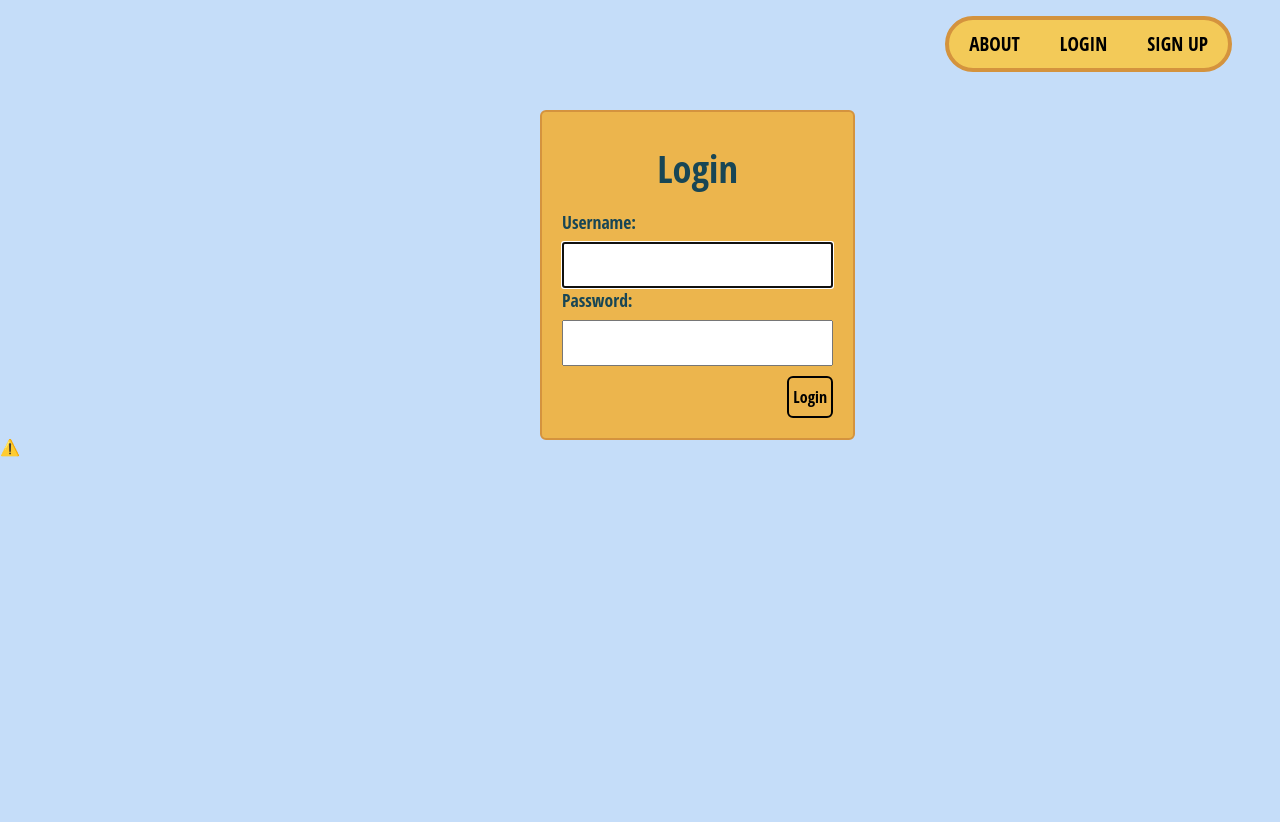
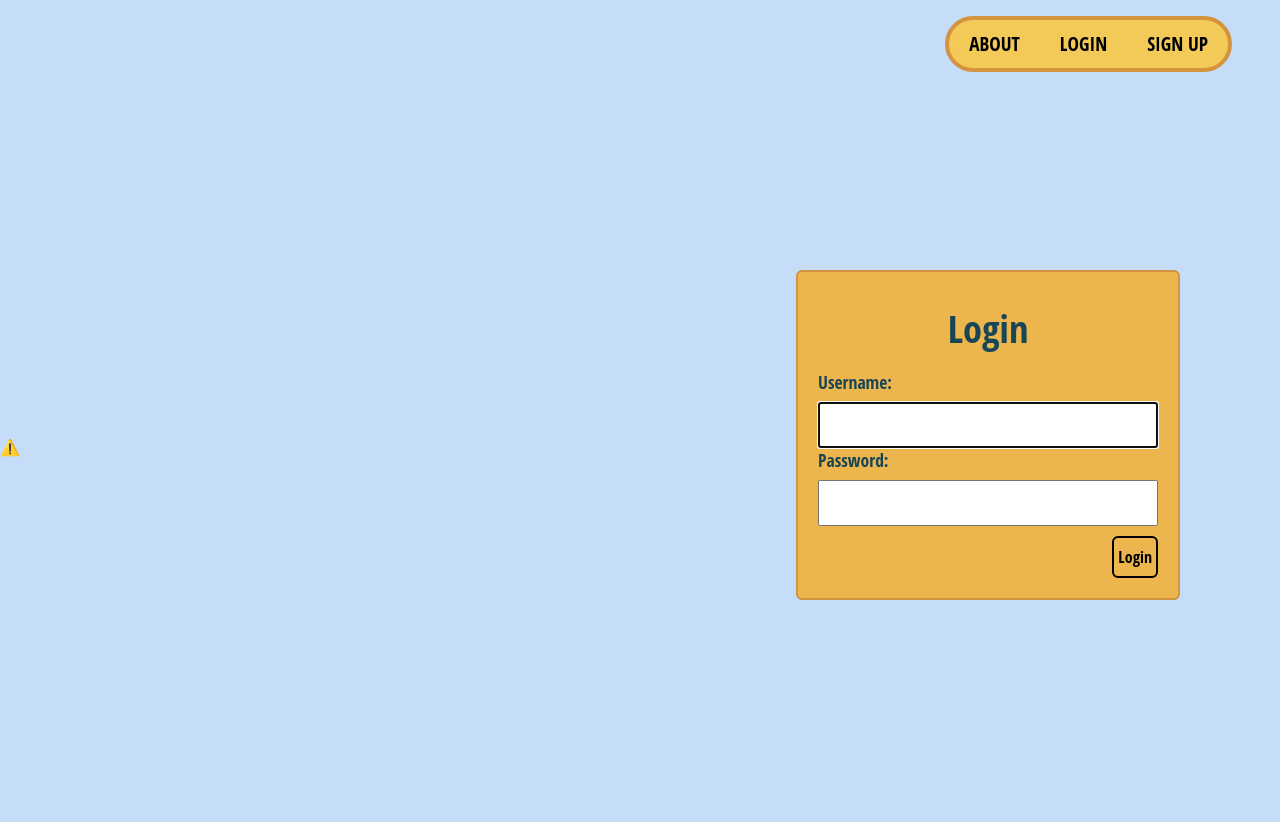
Before and after one commit to sarahgaled/Nomadic-Matt, a Django app: page / in a window 1280 px wide. Run offline with Django 3.2, Linux system fonts and the light colour scheme.

Commit message:
changed up the form

```diff
--- a/main_app/static/css/home.css
+++ b/main_app/static/css/home.css
@@ -11,6 +11,7 @@
 body{
   background-color: var(--main);
   color: var(--text);
+  overflow: hidden;
 }
 
 .container{
@@ -22,10 +23,12 @@ body{
 .formBx{
   position: absolute;
   top: 20%;
-  left: 50%;
-  margin-top: -50px;
+  left: 70%;
+  margin-top: 110px;
   margin-left: -100px;
   margin-bottom: 20rem;
+  width: 30%;
+
 }
 
 form{
@@ -35,6 +38,7 @@ form{
 
 input{
   width: 100%;
+  list-style: none;
 }
 
 nav {
@@ -47,6 +51,18 @@ main {
   justify-content: center;
   flex-wrap: wrap;
   height: 100%;
+  width: 100%;
+  margin: 0;
+  padding: 0;
+  overflow: hidden;
+
+}
+
+.lottie{
+  width: 50vw;
+  height: 100%;
+  margin-left: -610px;
+  margin-top: 150px;
 }
 
 main > section {
@@ -95,6 +111,11 @@ main > section {
   margin-top: 10px;
 }
 
+ul.errorlist.nonfield{
+  list-style: none;
+  color: red;
+}
+
 
 @media only screen and (min-width: 768px) {
 
@@ -104,6 +125,19 @@ main > section {
     border-radius: 6px;
     background-color: rgb(236, 181, 77);
   }
+
+  .formBx{
+    display: flex;
+    flex-direction: column;
+    position: absolute;
+    top: 20%;
+    left: 70%;
+    margin-top: 110px;
+    margin-left: -100px;
+    margin-bottom: 20rem;
+    width: 30%;
+  }
+
 }
 
 
```
